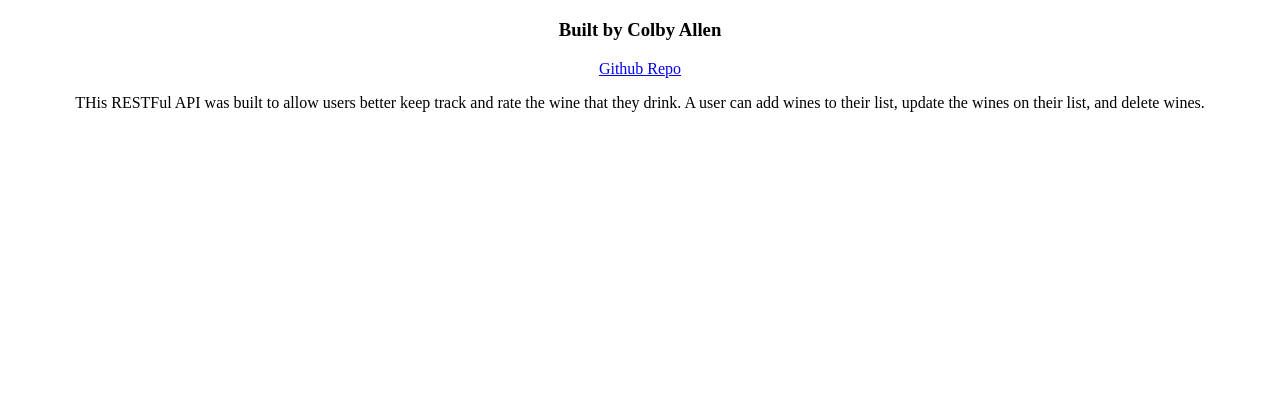
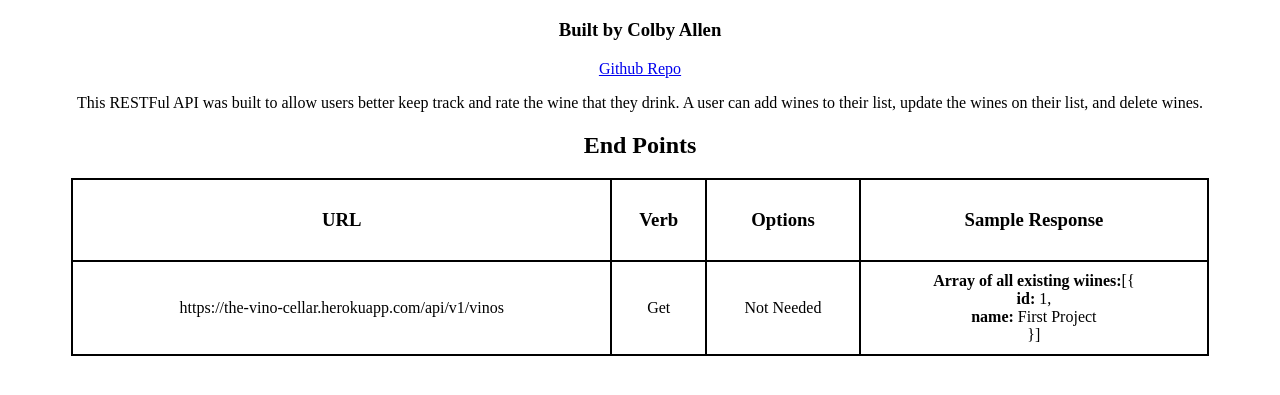
Before and after one commit to colbyallen012/My-Cellar, a website: page Public/index.html in a window 1280 px wide. Shown: the part 61-456 px from the top of the page. Drawn offline with Linux system fonts and the light colour scheme.

Commit message:
add documentation for first endpoint

```diff
--- a/Public/index.html
+++ b/Public/index.html
@@ -10,7 +10,22 @@
       <a class="git-hub" target="_blank" href="https://github.com/colbyallen012/My-Cellar">Github Repo</a>
     </header>
     <main>
-      <p>THis RESTFul API was built to allow users better keep track and rate the wine that they drink. A user can add wines to their list, update the wines on their list, and delete wines.</p>
+      <p>This RESTFul API was built to allow users better keep track and rate the wine that they drink. A user can add wines to their list, update the wines on their list, and delete wines.</p>
+      <h2>End Points</h2>
+      <table class="endpoints">
+        <tr>
+          <td><h3>URL</h3></td>
+          <td><h3>Verb</h3></td>
+          <td><h3>Options</h3></td>
+          <td><h3>Sample Response</h3></td>
+        </tr>
+        <tr>
+          <td>https://the-vino-cellar.herokuapp.com/api/v1/vinos</td>
+          <td>Get</td>
+          <td>Not Needed</td>
+          <td><strong>Array of all existing wiines:</strong>[{</br><strong>id: </strong> 1,</br><strong>name: </strong>First Project</br>}]</td>
+        </tr>
+      </table>
     </main>
   </body>
 </html>
```
